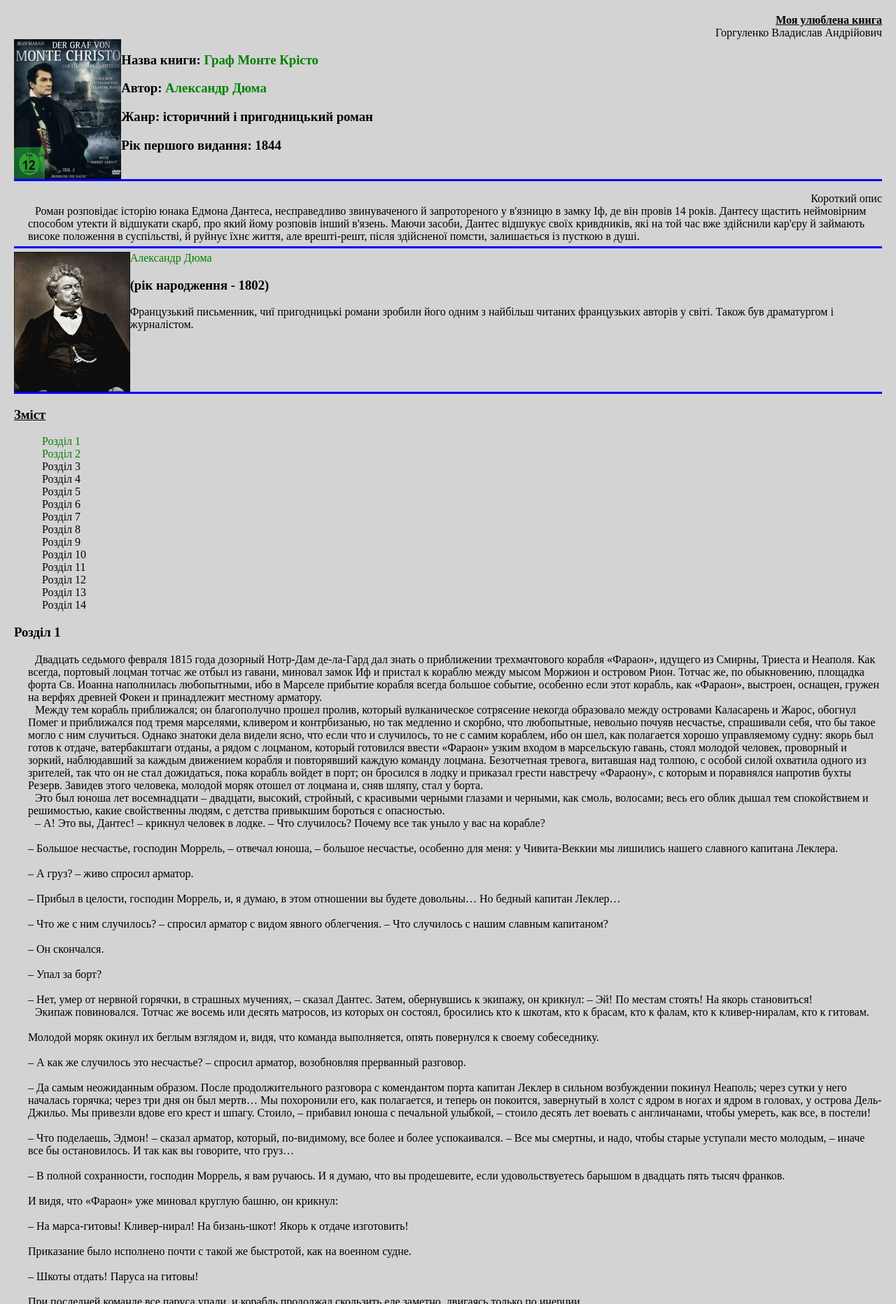
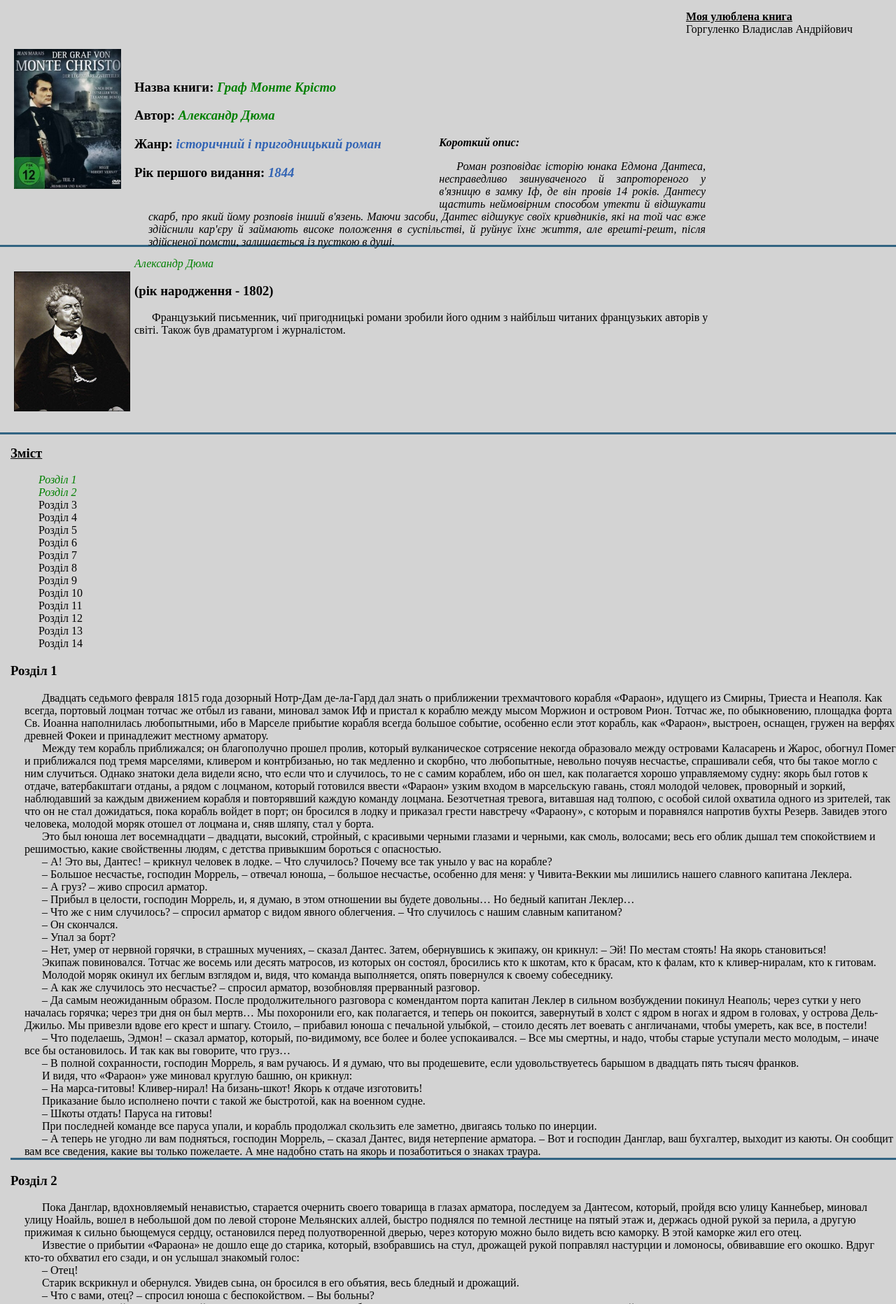
Before and after one commit to vladyslavhorhulenko/web, a plain HTML site: page font/book.html in a window 1280 px wide. Shown: the top 1864 px of the page at 70% size. Drawn offline with Linux system fonts and the light colour scheme; files whose address does not match are found by name.

Commit message:
Блочная верстка

```diff
--- a/css/style.css
+++ b/css/style.css
@@ -1,10 +1,32 @@
 body{
   background-color: lightgrey;
-  margin: 20px 20px 0px 20px;
+  padding: 0px;
+  margin: 0px;
+}
+.main_table{
+  border: 1px solid black;
+  border-collapse: collapse;
+}
+th{
+  border: 1px solid black;
+}
+td{
+  border: 1px solid black;
+}
+.header{
+  width: 100%;
+  height: 50px;
+}
+.header_author{
+  margin-top: 15px;
+  height: 50px;
+  width: 300px;
+  float: right;
 }
 a{
   text-decoration: none;
   color: green;
+  font-style: italic;
 }
 .author{
   text-align: right;
@@ -29,24 +51,37 @@ h1{
   color: blue;
 }
 p{
+  text-indent: 25px;
   margin-bottom: 0px;
   margin-left: 20px;
 }
 p+p{
-  text-indent: 10px;
+  text-indent: 25px;
   margin-top: 0px;
 }
 h2{
   text-align: center;
   font-size: 16px;
 }
-.main{
-  display: flex;
-  flex-direction: row;
-  justify-content: space-around;
+.main_film{
+  width: 100%;
+  height: 400px;
+  border-bottom: 3px solid rgb(50, 100, 130);
 }
-.description{
-  margin-left: 5%;
+.main_film_image{
+  float: left;
+  height: 250px;
+  width: 15%;
+  min-width: 160px;
+}
+.main_film_image_img{
+  margin: 40px 0px 0px 20px;
+}
+.main_film_description{
+  float: left;
+  width: 85%;
+  height: 250px;
+  margin-top: 30px;
 }
 .text{
   font-style: italic;
@@ -56,13 +91,91 @@ h2{
   font-style: italic;
   font-size: 20px;
 }
-.gallery{
-  display: flex;
-  flex-direction: row;
-  justify-content: space-between;
-  flex-wrap: wrap;
+.main_film_gallery{
+  margin-left: 15px;
+  height: 300px;
+  width: 90%;
+  border-bottom: 3px solid rgb(50, 100, 130);
 }
 .imgfilm{
+  float: left;
+  margin-right: 15px;
   width: 320px;
   height: 240px;
 }
+.main_film_opys{
+  width: 90%;
+  height: 120px;
+  margin-left: 15px;
+  border-bottom: 3px solid rgb(50, 100, 130);
+  margin-bottom: 15px;
+}
+.main_book{
+  border-bottom: 3px solid rgb(50, 100, 130);
+  width: 100%;
+  margin-bottom: 15px;
+  height: 300px;
+}
+.main_book_image{
+  float: left;
+  height: 250px;
+  width: 15%;
+  min-width: 160px;
+}
+.main_book_content{
+  float: left;
+  width: 85%;
+  height: 250px;
+  margin-top: 30px;
+}
+.main_book_image_img{
+  margin: 20px 0px 0px 20px;
+}
+.main_book_content_param{
+
+  height: 200px;
+  width: 40%;
+  float: left;
+}
+.main_book_content_desc{
+  text-align: justify;
+  font-style: italic;
+  margin-top: 100px;
+  margin-right: 50px;
+  height: 250px;
+  width: 75%;
+}
+.describe{
+  text-align: center;
+  font-weight: 700;
+}
+a:hover{
+  text-decoration: underline;
+}
+.second_book{
+  width: 100%;
+  height: 250px;
+
+  border-bottom: 3px solid rgb(50, 100, 130);
+}
+.second_book_content{
+  width: 80%;
+  height: 250px;
+}
+.rozdil{
+  margin-left: 15px;
+  margin-bottom: 15px;
+  border-bottom: 3px solid rgb(50, 100, 130);
+}
+.main_table{
+  margin: 30px 0px 0px 30px;
+}
+.zmist_h3{
+  text-decoration: underline;
+}
+.zmist_ul{
+  list-style: none;
+}
+.abzac{
+  margin-bottom: 15px;
+}
--- a/font/book.html
+++ b/font/book.html
@@ -4,24 +4,44 @@
 <link rel="stylesheet" href="D:/web/web/css/style.css">
 </head>
 <body>
-  <p class="author"><span class="underline-b-span">Моя улюблена книга</span><br>
-    Горгуленко Владислав Андрійович</p>
-  <img src="D:/web/web/img/56030859.jpg">
-  <p><h3>Назва книги: <a href="https://uk.wikipedia.org/wiki/%D0%93%D1%80%D0%B0%D1%84_%D0%9C%D0%BE%D0%BD%D1%82%D0%B5-%D0%9A%D1%80%D1%96%D1%81%D1%82%D0%BE">Граф Монте Крісто</a></h3></p>
+  <div class="header">
+    <div class="header_author">
+    <span class="underline-b-span">Моя улюблена книга</span><br>
+    Горгуленко Владислав Андрійович
+    </div>
+  </div>
+  <div class="main_book">
+    <div class="main_book_image">
+      <img src="D:/web/web/img/56030859.jpg" class="main_book_image_img">
+    </div>
+    <div class="main_book_content">
+      <div class="main_book_content_param">
+        <h3>Назва книги: <a href="https://uk.wikipedia.org/wiki/%D0%93%D1%80%D0%B0%D1%84_%D0%9C%D0%BE%D0%BD%D1%82%D0%B5-%D0%9A%D1%80%D1%96%D1%81%D1%82%D0%BE">Граф Монте Крісто</a></h3>
         <h3>Автор: <a href="https://uk.wikipedia.org/wiki/%D0%90%D0%BB%D0%B5%D0%BA%D1%81%D0%B0%D0%BD%D0%B4%D1%80_%D0%94%D1%8E%D0%BC%D0%B0_(%D0%B1%D0%B0%D1%82%D1%8C%D0%BA%D0%BE)">Александр Дюма</a></h3>
-  <h3>Жанр: історичний і пригодницький роман</h3>
-  <h3>Рік першого видання: 1844</h3>
-<hr>
-<p class="author">Короткий опис</p>
+        <h3>Жанр:<span class="text"> історичний і пригодницький роман</span></h3>
+        <h3>Рік першого видання:<span class="text"> 1844</span></h3>
+      </div>
+      <div class="main_book_content_desc">
+        <span class="describe">Короткий опис:</span>
         <p>Роман розповідає історію юнака Едмона Дантеса, несправедливо звинуваченого й запротореного у в'язницю в замку Іф, де він провів 14 років. Дантесу щастить неймовірним способом утекти й відшукати скарб, про який йому розповів інший в'язень. Маючи засоби, Дантес відшукує своїх кривдників, які на той час вже здійснили кар'єру й займають високе положення в суспільстві, й руйнує їхнє життя, але врешті-решт, після здійсненої помсти, залишається із пусткою в душі.</p>
-<hr>
-<img src="D:/web/web/img/Alexandre_Dumas.jpg">
+      </div>
+    </div>
+  </div>
+  <div class="second_book">
+    <div class="main_book_image">
+      <img class="main_book_image_img" src="D:/web/web/img/Alexandre_Dumas.jpg">
+    </div>
+    <div class="second_book_content">
       <a href="https://uk.wikipedia.org/wiki/%D0%90%D0%BB%D0%B5%D0%BA%D1%81%D0%B0%D0%BD%D0%B4%D1%80_%D0%94%D1%8E%D0%BC%D0%B0_(%D0%B1%D0%B0%D1%82%D1%8C%D0%BA%D0%BE)">Александр Дюма</a>
       <h3>(рік народження - 1802)</h3>
       <p>Французький письменник, чиї пригодницькі романи зробили його одним з найбільш читаних французьких авторів у світі. Також був драматургом і журналістом.</p>
-<hr>
-<h3><u>Зміст</u></h3>
-<ul style="list-style: none;">
+    <div>
+  </div>
+</div>
+<div class="zmist">
+  <div class="rozdil">
+  <h3 class="zmist_h3">Зміст</h3>
+  <ul class="zmist_ul">
     <li><a href="#roz1">Розділ 1</a></li>
     <li><a href="#roz2">Розділ 2</a></li>
     <li>Розділ 3</li>
@@ -46,68 +66,70 @@
   Завидев этого человека, молодой моряк отошел от лоцмана и, сняв шляпу, стал у борта.</p>
   <p>Это был юноша лет восемнадцати – двадцати, высокий, стройный, с красивыми черными глазами и черными, как смоль, волосами; весь его облик дышал тем спокойствием и решимостью, какие свойственны людям, с детства привыкшим бороться с опасностью.</p>
 
-<p>– А! Это вы, Дантес! – крикнул человек в лодке. – Что случилось? Почему все так уныло у вас на корабле?
-<br><br>
-– Большое несчастье, господин Моррель, – отвечал юноша, – большое несчастье, особенно для меня: у Чивита-Веккии мы лишились нашего славного капитана Леклера.
-<br><br>
-– А груз? – живо спросил арматор.
-<br><br>
-– Прибыл в целости, господин Моррель, и, я думаю, в этом отношении вы будете довольны… Но бедный капитан Леклер…
-<br><br>
-– Что же с ним случилось? – спросил арматор с видом явного облегчения. – Что случилось с нашим славным капитаном?
-<br><br>
-– Он скончался.
-<br><br>
-– Упал за борт?
-<br><br>
-– Нет, умер от нервной горячки, в страшных мучениях, – сказал Дантес. Затем, обернувшись к экипажу, он крикнул: – Эй! По местам стоять! На якорь становиться!</p>
+  <p >– А! Это вы, Дантес! – крикнул человек в лодке. – Что случилось? Почему все так уныло у вас на корабле?
 
-<p>Экипаж повиновался. Тотчас же восемь или десять матросов, из которых он состоял, бросились кто к шкотам, кто к брасам, кто к фалам, кто к кливер-ниралам, кто к гитовам.
-<br><br>
-Молодой моряк окинул их беглым взглядом и, видя, что команда выполняется, опять повернулся к своему собеседнику.
-<br><br>
-– А как же случилось это несчастье? – спросил арматор, возобновляя прерванный разговор.
-<br><br>
-– Да самым неожиданным образом. После продолжительного разговора с комендантом порта капитан Леклер в сильном возбуждении покинул Неаполь; через сутки у него началась горячка; через три дня он был мертв… Мы похоронили его, как полагается, и теперь он покоится, завернутый в холст с ядром в ногах и ядром в головах, у острова Дель-Джильо. Мы привезли вдове его крест и шпагу. Стоило, – прибавил юноша с печальной улыбкой, – стоило десять лет воевать с англичанами, чтобы умереть, как все, в постели!
-<br><br>
-– Что поделаешь, Эдмон! – сказал арматор, который, по-видимому, все более и более успокаивался. – Все мы смертны, и надо, чтобы старые уступали место молодым, – иначе все бы остановилось. И так как вы говорите, что груз…
-<br><br>
-– В полной сохранности, господин Моррель, я вам ручаюсь. И я думаю, что вы продешевите, если удовольствуетесь барышом в двадцать пять тысяч франков.
-<br><br>
-И видя, что «Фараон» уже миновал круглую башню, он крикнул:
-<br><br>
-– На марса-гитовы! Кливер-нирал! На бизань-шкот! Якорь к отдаче изготовить!
-<br><br>
-Приказание было исполнено почти с такой же быстротой, как на военном судне.
-<br><br>
-– Шкоты отдать! Паруса на гитовы!
-<br><br>
-При последней команде все паруса упали, и корабль продолжал скользить еле заметно, двигаясь только по инерции.
-<br><br>
-– А теперь не угодно ли вам подняться, господин Моррель, – сказал Дантес, видя нетерпение арматора. – Вот и господин Данглар, ваш бухгалтер, выходит из каюты. Он сообщит вам все сведения, какие вы только пожелаете. А мне надобно стать на якорь и позаботиться о знаках траура.</p></p>
-<hr>
+  <p>– Большое несчастье, господин Моррель, – отвечал юноша, – большое несчастье, особенно для меня: у Чивита-Веккии мы лишились нашего славного капитана Леклера.</p>
+
+  <p>– А груз? – живо спросил арматор.</p>
+
+  <p>– Прибыл в целости, господин Моррель, и, я думаю, в этом отношении вы будете довольны… Но бедный капитан Леклер…</p>
+
+  <p>– Что же с ним случилось? – спросил арматор с видом явного облегчения. – Что случилось с нашим славным капитаном?</p>
+
+  <p>– Он скончался.</p>
+
+  <p>– Упал за борт?</p>
+
+  <p>– Нет, умер от нервной горячки, в страшных мучениях, – сказал Дантес. Затем, обернувшись к экипажу, он крикнул: – Эй! По местам стоять! На якорь становиться!</p></p>
+
+  <p>Экипаж повиновался. Тотчас же восемь или десять матросов, из которых он состоял, бросились кто к шкотам, кто к брасам, кто к фалам, кто к кливер-ниралам, кто к гитовам.</p>
+
+  <p>Молодой моряк окинул их беглым взглядом и, видя, что команда выполняется, опять повернулся к своему собеседнику.</p>
+
+  <p>– А как же случилось это несчастье? – спросил арматор, возобновляя прерванный разговор.</p>
+
+  <p>– Да самым неожиданным образом. После продолжительного разговора с комендантом порта капитан Леклер в сильном возбуждении покинул Неаполь; через сутки у него началась горячка; через три дня он был мертв… Мы похоронили его, как полагается, и теперь он покоится, завернутый в холст с ядром в ногах и ядром в головах, у острова Дель-Джильо. Мы привезли вдове его крест и шпагу. Стоило, – прибавил юноша с печальной улыбкой, – стоило десять лет воевать с англичанами, чтобы умереть, как все, в постели!</p>
+
+  <p>– Что поделаешь, Эдмон! – сказал арматор, который, по-видимому, все более и более успокаивался. – Все мы смертны, и надо, чтобы старые уступали место молодым, – иначе все бы остановилось. И так как вы говорите, что груз…</p>
+
+  <p>– В полной сохранности, господин Моррель, я вам ручаюсь. И я думаю, что вы продешевите, если удовольствуетесь барышом в двадцать пять тысяч франков.</p>
+
+  <p>И видя, что «Фараон» уже миновал круглую башню, он крикнул:</p>
+
+  <p>– На марса-гитовы! Кливер-нирал! На бизань-шкот! Якорь к отдаче изготовить!</p>
+
+  <p>Приказание было исполнено почти с такой же быстротой, как на военном судне.</p>
+
+  <p>– Шкоты отдать! Паруса на гитовы!</p>
+
+  <p>При последней команде все паруса упали, и корабль продолжал скользить еле заметно, двигаясь только по инерции.</p>
+
+  <p>– А теперь не угодно ли вам подняться, господин Моррель, – сказал Дантес, видя нетерпение арматора. – Вот и господин Данглар, ваш бухгалтер, выходит из каюты. Он сообщит вам все сведения, какие вы только пожелаете. А мне надобно стать на якорь и позаботиться о знаках траура.</p></p></p>
+</div>
+  <div class="rozdil">
   <h3>Розділ 2</h3>
-<p id="roz2"><p>Пока Данглар, вдохновляемый ненавистью, старается очернить своего товарища в глазах арматора, последуем за Дантесом, который, пройдя всю улицу Каннебьер, миновал улицу Ноайль, вошел в небольшой дом по левой стороне Мельянских аллей, быстро поднялся по темной лестнице на пятый этаж и, держась одной рукой за перила, а другую прижимая к сильно бьющемуся сердцу, остановился перед полуотворенной дверью, через которую можно было видеть всю каморку. В этой каморке жил его отец.
+  <p id="roz2"><p><p>Пока Данглар, вдохновляемый ненавистью, старается очернить своего товарища в глазах арматора, последуем за Дантесом, который, пройдя всю улицу Каннебьер, миновал улицу Ноайль, вошел в небольшой дом по левой стороне Мельянских аллей, быстро поднялся по темной лестнице на пятый этаж и, держась одной рукой за перила, а другую прижимая к сильно бьющемуся сердцу, остановился перед полуотворенной дверью, через которую можно было видеть всю каморку. В этой каморке жил его отец.</p>
 
-Известие о прибытии «Фараона» не дошло еще до старика, который, взобравшись на стул, дрожащей рукой поправлял настурции и ломоносы, обвивавшие его окошко. Вдруг кто-то обхватил его сзади, и он услышал знакомый голос:</p>
-<p>– Отец!
-<br><br>
-Старик вскрикнул и обернулся. Увидев сына, он бросился в его объятия, весь бледный и дрожащий.
-<br><br>
-– Что с вами, отец? – спросил юноша с беспокойством. – Вы больны?
-<br><br>
-– Нет, нет, милый Эдмон, сын мой, дитя мое, нет! Но я не ждал тебя… Ты застал меня врасплох… это от радости. Боже мой! Мне кажется, что я умру!
-<br><br>
-– Успокойтесь, отец, это же я. Все говорят, что радость не может повредить, вот почему я так прямо и вошел к вам. Улыбнитесь, не смотрите на меня безумными глазами. Я вернулся домой, и все будет хорошо.
-<br><br>
-– Тем лучше, дитя мое, – отвечал старик, – но как же все будет хорошо? Разве мы больше не расстанемся? Расскажи же мне о твоем счастье!
-<br><br>
-– Да простит мне господь, что я радуюсь счастью, построенному на горе целой семьи, но, видит бог, я не желал этого счастья. Оно пришло само собой, и у меня нет сил печалиться. Капитан Леклер скончался, и весьма вероятно, что благодаря покровительству Морреля я получу его место. Понимаете, отец? В двадцать лет я буду капитаном! Сто луидоров жалованья и доля в прибылях! Разве мог я, бедный матрос, ожидать этого?
-<br><br>
-– Да, сын мой, ты прав, – сказал старик, – это большое счастье.
-<br><br>
-– И я хочу, чтобы на первые же деньги вы завели себе домик с садом для ваших ломоносов, настурций и жимолости… Но что с вами, отец? Вам дурно?
-<br><br>
-– Ничего, ничего… сейчас пройдет!</p></p>
+  <p>Известие о прибытии «Фараона» не дошло еще до старика, который, взобравшись на стул, дрожащей рукой поправлял настурции и ломоносы, обвивавшие его окошко. Вдруг кто-то обхватил его сзади, и он услышал знакомый голос:</p></p>
+  <p><p>– Отец!</p>
+
+  <p>Старик вскрикнул и обернулся. Увидев сына, он бросился в его объятия, весь бледный и дрожащий.</p>
+
+  <p>– Что с вами, отец? – спросил юноша с беспокойством. – Вы больны?</p>
+
+  <p>– Нет, нет, милый Эдмон, сын мой, дитя мое, нет! Но я не ждал тебя… Ты застал меня врасплох… это от радости. Боже мой! Мне кажется, что я умру!</p>
+
+  <p>– Успокойтесь, отец, это же я. Все говорят, что радость не может повредить, вот почему я так прямо и вошел к вам. Улыбнитесь, не смотрите на меня безумными глазами. Я вернулся домой, и все будет хорошо.</p>
+
+  <p>– Тем лучше, дитя мое, – отвечал старик, – но как же все будет хорошо? Разве мы больше не расстанемся? Расскажи же мне о твоем счастье!</p>
+
+  <p>– Да простит мне господь, что я радуюсь счастью, построенному на горе целой семьи, но, видит бог, я не желал этого счастья. Оно пришло само собой, и у меня нет сил печалиться. Капитан Леклер скончался, и весьма вероятно, что благодаря покровительству Морреля я получу его место. Понимаете, отец? В двадцать лет я буду капитаном! Сто луидоров жалованья и доля в прибылях! Разве мог я, бедный матрос, ожидать этого?</p>
+
+  <p>– Да, сын мой, ты прав, – сказал старик, – это большое счастье.</p>
+
+  <p>– И я хочу, чтобы на первые же деньги вы завели себе домик с садом для ваших ломоносов, настурций и жимолости… Но что с вами, отец? Вам дурно?</p>
+
+  <p>– Ничего, ничего… сейчас пройдет!</p></p></p>
+</div>
   </body>
   </html>
```
Also changed, not shown: font/film.html (+10 -10 lines), font/handbook.html (+3 -1 lines). Lines whose indentation alone changed are shown as unchanged.
